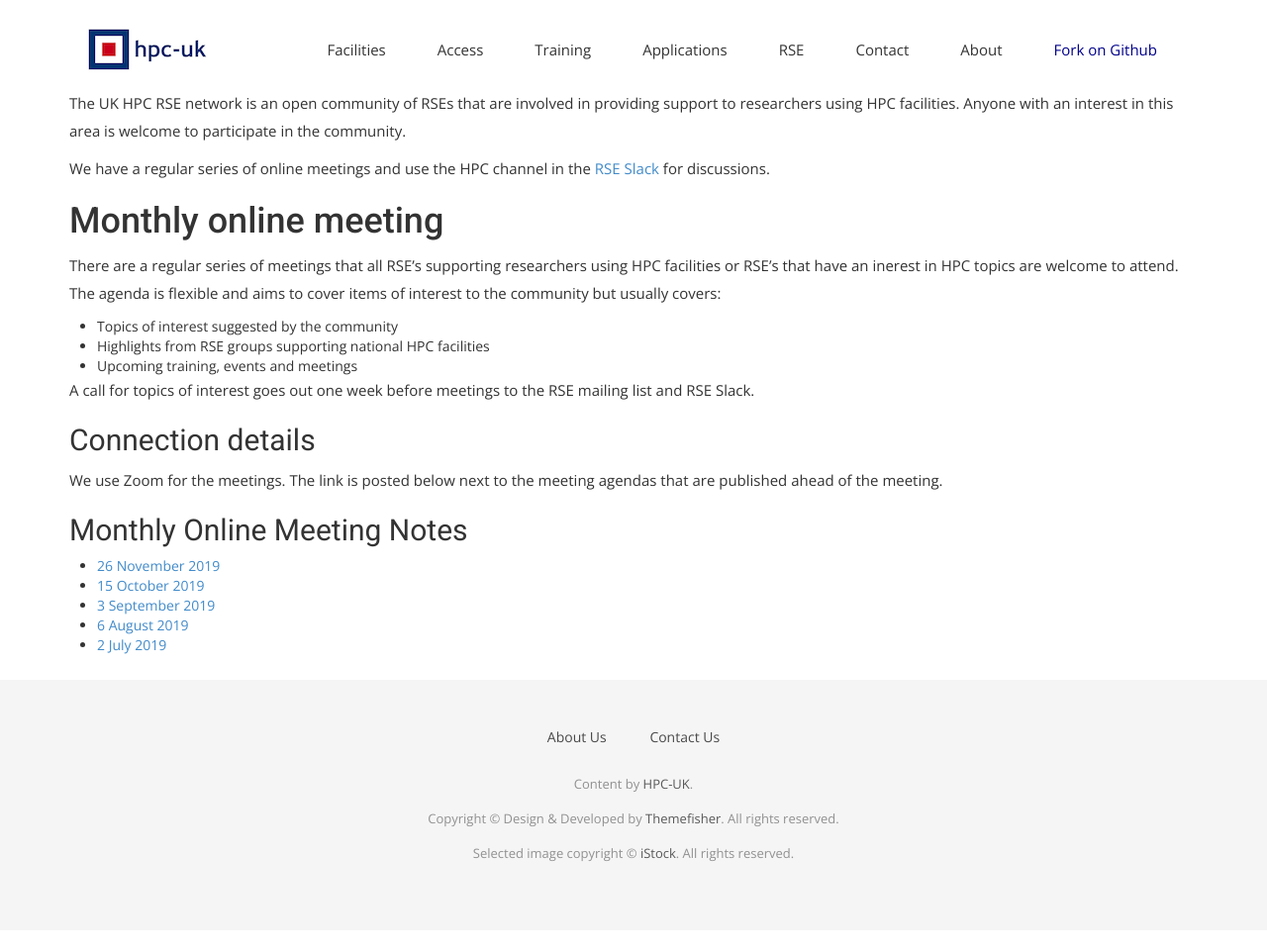
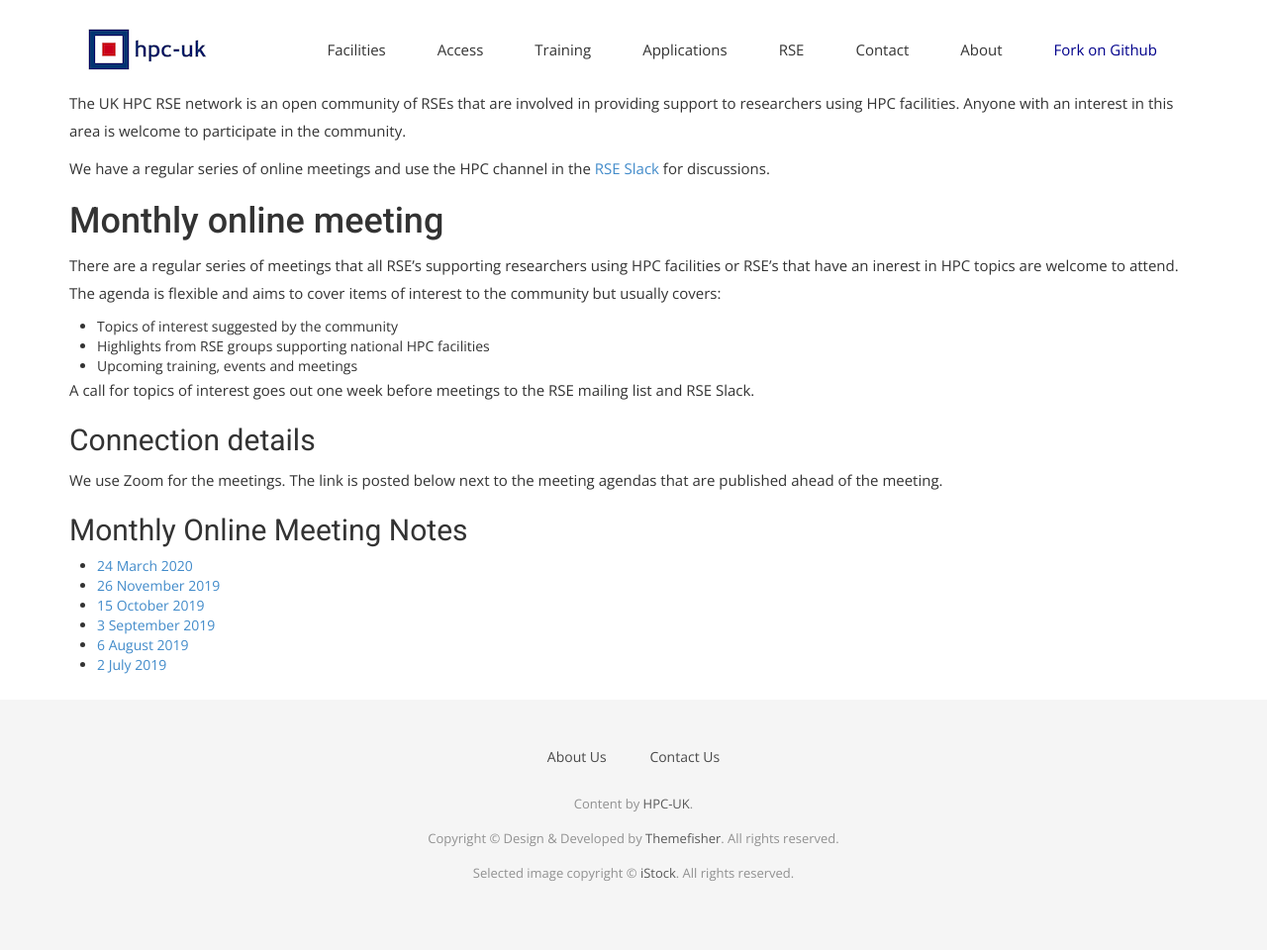
Before and after one commit to hpc-uk/hpcuk-website, a Jekyll site: the page built from rse/rse_network.md, in a window 1280 px wide. Shown: the whole page at 99% size. Built offline with Jekyll 4.4.1, drawn with Linux system fonts in a browser that asks for light colours; nearby versions of some CDN libraries; some web fonts are replaced.

Commit message:
Changed date of meeting

```diff
--- a/rse/rse_network.md
+++ b/rse/rse_network.md
@@ -28,6 +28,7 @@ We use Zoom for the meetings. The link is posted below next to the meeting agend
 
 ## Monthly Online Meeting Notes
 
+   - [24 March 2020](2020-03-24_HPCRSEMeetingNotes.html)
    - [26 November 2019](2019-11-26_HPCRSEMeetingNotes.html)
    - [15 October 2019](2019-10-15_HPCRSEMeetingNotes.html)
    - [3 September 2019](2019-09-03_HPCRSEMeetingNotes.html)
```
Also changed, not shown: rse/2020-03-24_HPCRSEMeetingNotes.md (renamed from rse/2020-03-10_HPCRSEMeetingNotes.md).
